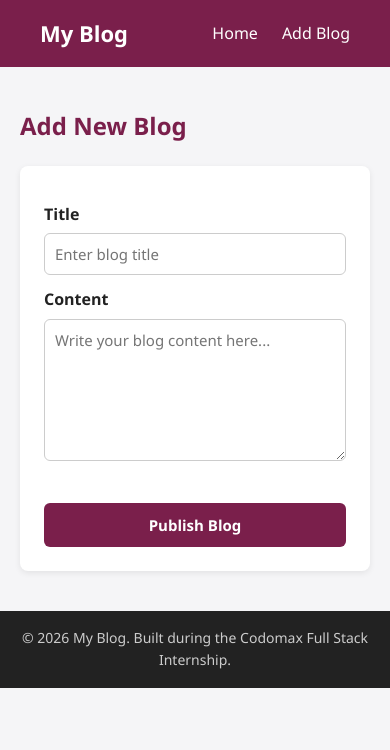
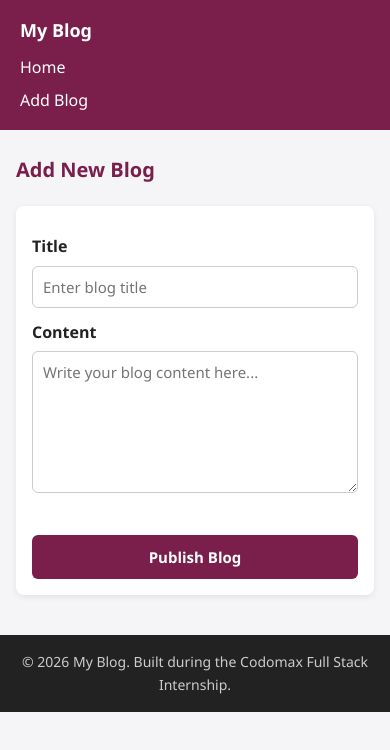
Before and after one commit to Anamika-software-engineer/Codomax-Intern-Task, a website: page public/add-blog.html in a window 390 px wide. Drawn offline with Linux system fonts and the light colour scheme.

Commit message:
Day 13: Responsiveness fixes and testing

```diff
--- a/public/style.css
+++ b/public/style.css
@@ -226,3 +226,54 @@ body {
 .btn-delete:hover {
   background-color: #f1b8b1;
 }
+
+@media (max-width: 768px) {
+  .navbar {
+    flex-direction: column;
+    align-items: flex-start;
+    padding: 16px 20px;
+    gap: 10px;
+  }
+
+  .nav-links {
+    gap: 16px;
+  }
+
+  .container {
+    margin: 24px auto;
+    padding: 0 16px;
+  }
+
+  .blog-card {
+    padding: 16px;
+  }
+}
+
+@media (max-width: 480px) {
+  .navbar .logo {
+    font-size: 18px;
+  }
+
+  .nav-links {
+    flex-direction: column;
+    gap: 8px;
+  }
+
+  .container h2 {
+    font-size: 20px;
+  }
+
+  .blog-form {
+    padding: 16px;
+  }
+
+  .card-actions {
+    flex-direction: column;
+  }
+
+  .btn-edit,
+  .btn-delete,
+  .btn-primary {
+    width: 100%;
+  }
+}
```
Also changed, not shown: BUGFIXES.md (added, +13 -0 lines).
